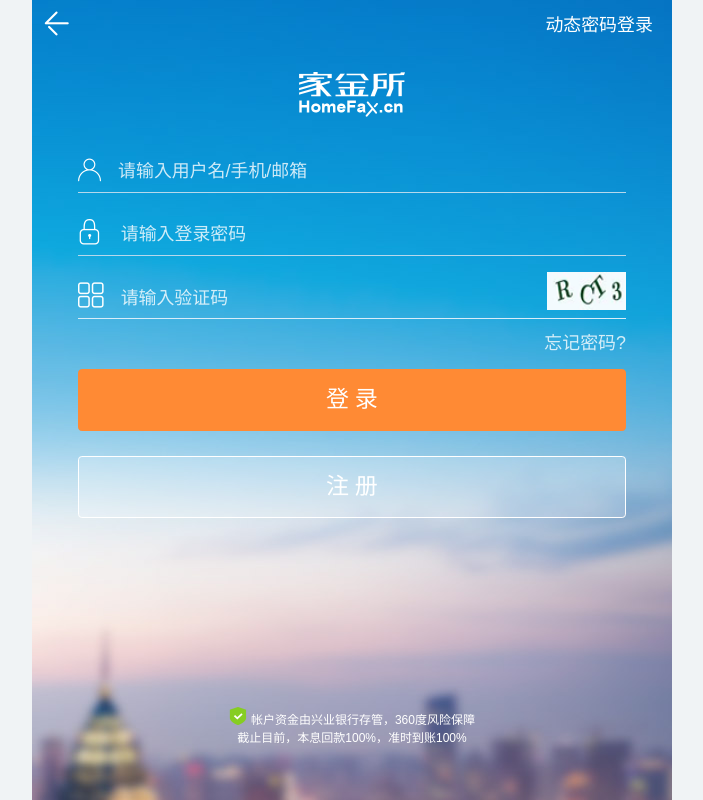
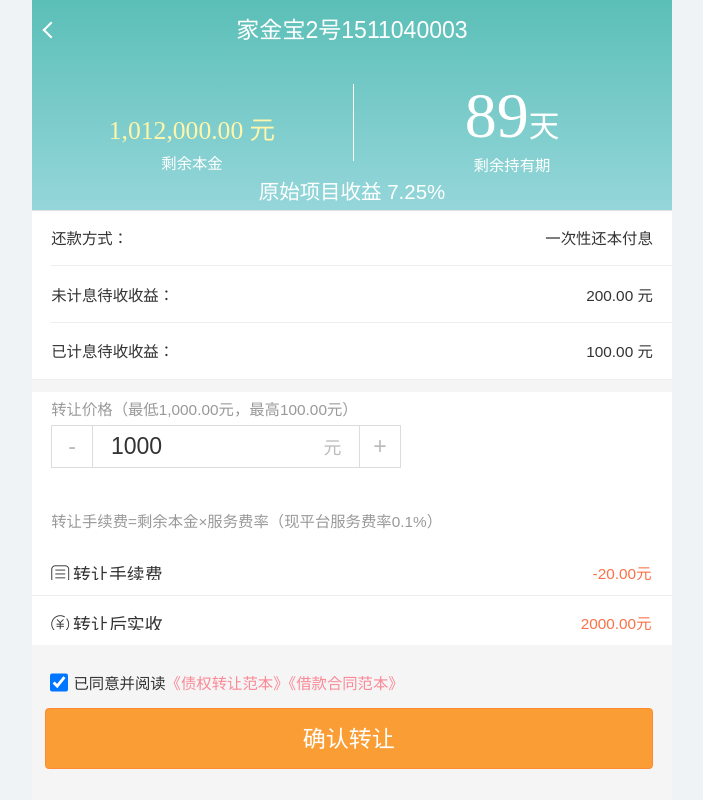
Before and after one commit to wudixiaochongzi/test, a plain HTML site: page index.html in a window 1280 px wide. Shown: the whole page, without its empty margins (288-991 px from the left). Drawn offline with Linux system fonts and the light colour scheme; files whose address does not match are found by name.

Commit message:
债权转让

```diff
--- a/index.html
+++ b/index.html
@@ -1,8 +1,9 @@
-<!DOCTYPE html>
+<!doctype html>
 <html>
 <head lang="en">
     <meta charset="utf-8">
-        <meta name="viewport" content="width=device-width,initial-scale=1.0,maximum-scale=2.0,user-scalable=no" />
+    <meta name="viewport" content="width=device-width,initial-scale=1.0,maximum-scale=1.0,user-scalable=0" />
+    <meta name="format-detection" content="telephone=no" />
     <meta name="renderer" content="webkit|ie-comp|ie-stand">
     <meta http-equiv="X-UA-Compatible" content="IE=Edge,chrome=1">
     <title>家金所</title>
@@ -14,117 +15,101 @@
 </head>
 <body class="mhome">
 <div class="global">
-            <!-- 左抽屉 -->
-            <div class="panel-overlay"></div>
-            <!-- Left Panel with Reveal effect -->
-            <div class="panel panel-left panel-reveal theme-dark leftmenu" id='panel-left-menu'>
-                <div class="content-block">
-                    <div class="leftmenu-innner">
-                        <div class="leftmenu-person">
-                            <!-- 未登录点击头像跳转登录页 -->
-                            <a href="我的账户.html">
-                                <p class="leftmenu-person-icon"><i class="icon icon-person"></i></p>
-                                <p class="leftmenu-person-name">Shaozhichao</p>
+    <!-- 站点视图 Page-->
+    <div id="invest-product-detail" class="page invest-product-detail-page experience-bind-bankcard-code">
+        <div class="content purchase-finance">
+            <!--  页面区域 -->
+            <section class="invest-product-detail">
+                <div class="gradient-head zqzr-detail-head">
+                    <a class="button button-link button-nav pull-left back" href="#" data-transition='slide-out'>
+                        <i class="arrow-left"></i>
                     </a>
+                    <div class="invest-title"><h1 class="">家金宝2号1511040003</h1></div>
+                    <div class="grid ipdp-expected-earnings">
+                        <div class="invest-para invest-para-zqzr invest-earnings">
+                            <span class="value"><em>1,012,000.00 元</em></span>
+                            <p class="label">剩余本金</p>
                         </div>
-                        <nav class="leftmenu-person-nav">
+                        <div class="invest-para invest-deadline">
+                            <span class="value"><em>89</em>天</span>
+                            <p class="label">剩余持有期</p>
+                        </div>
+                        <p class="label2">原始项目收益 7.25%</p>
+                    </div>
+                    <div class="gradient-head-wave"><div class="gradient-head-wave-inner"></div></div>
+                </div>
+
+                <div class="invest-info invest-zqzr-info">
+                    <div class="list-block">
+                        <ul>
+                            <li class="item-content">
+                                <div class="item-inner">
+                                    <div class="item-title">还款方式：</div>
+                                    <div class="item-after">一次性还本付息</div>
+                                </div>
+                            </li>
+                            <li class="item-content">
+                                <div class="item-inner">
+                                    <div class="item-title">未计息待收收益：</div>
+                                    <div class="item-after">200.00 元</div>
+                                </div>
+                            </li>
+                            <li class="item-content">
+                                <div class="item-inner">
+                                    <div class="item-title">已计息待收收益：</div>
+                                    <div class="item-after">100.00 元</div>
+                                </div>
+                            </li>
+                        </ul>
+                    </div>
+                </div>
+                <div class="finance-sum finance-sum-zqzr">
+                    <p>转让价格（最低<span>1,000.00</span>元，最高<span>100.00</span>元）</p>
+                    <div class="change-amount">
+                        <a href="javascript:;">-</a>
+                        <span><input type="text" value="1000"><em>元</em></span>
+                        <a href="javascript:;">+</a>
+                    </div>
+                    <b>转让手续费=剩余本金×服务费率（现平台服务费率0.1%）</b>
+                </div>
+                <div class="coupon-sum">
                     <ul>
                     <li>
-                                    <a href="首页.html" title=""><i class="icon-home"></i><span>首页</span></a>
+                        <div class="item-link item-content">
+                            <div class="item-inner no-link">
+                                <div class="item-title label"><i class="icon-direction"></i>转让手续费</div>
+                                <div class="item-text orange"><em id="interest">-20.00</em><em>元</em></div>
+                            </div>
+                        </div>
                     </li>
                     <li>
-                                    <a href="我要理财.html" title=""><i class="icon-money"></i><span>我要理财</span></a>
-                                </li>
-                                <li>
-                                    <a href="我要借款.html" title=""><i class="icon-loan"></i><span>我要借款</span></a>
-                                </li>
-                                <li>
-                                    <a href="我的账户.html" title=""><i class="icon-account"></i><span>我的账户</span></a>
-                                </li>
-                                <li>
-                                    <a href="个人中心.html" title=""><i class="icon-person"></i><span>个人中心</span></a>
-                                </li>
-                                <!-- 登录后显示此项 -->
-                                <li>
-                                    <a href="登录.html" title=""><i class="icon-exit"></i><span>退出</span></a>
+                        <a href="#" class="item-link item-content">
+                            <div class="item-inner no-link">
+                                <div class="item-title label"><i class="icon-account"></i>转让后实收</div>
+                                <div class="item-text orange">2000.00元</div>
+                            </div>
+                        </a>
                     </li>
                     </ul>
-                        </nav>
+                </div>
+            </section>
+            <br>
+            <div class="model-agreement"><input type="checkbox" checked><span>已同意并阅读<em><a href="协议-租赁租金债权转让协议.html">《债权转让范本》</a><a href="协议-借款合同.html">《借款合同范本》</a></em></span></div>
+            <button id="purchase_submit_button" class="submit-button button">确认转让</button>
         </div>
     </div>
 </div>
-            <!-- 站点视图 Page-->
-            <div class="page login" id="login">
-                <!--  页面区域 -->
-                <div class="content">
-                    <a class="button button-link button-nav pull-left back back-sp" href="#"  data-panel='#panel-left-demo' data-transition='slide-out'><i class=" icon-back"></i></a>
-                    <div class="wu-login-change">动态密码登录</div>
-                    <h1 class="logo">家金宝</h1>
-                    <!--密码登录-->
-                    <div class="login-form psw-login-form">
-                        <div class="form-group logname">
-                            <i class="icon-person"></i>
-                            <input type="text" class="" placeholder="请输入用户名/手机/邮箱" />
-                        </div>
-                        <div class="form-group logpwd">
-                            <i class="icon-lock"></i>
-                            <input type="password" class="" placeholder="请输入登录密码" maxlength="18" />
-                        </div>
-                        <div class="form-group verifycode">
-                            <i class="icon-vcode"></i>
-                            <input type="text" class="" placeholder="请输入验证码" maxlength="4"/>
-                            <a class="verifycode-img" href="javascript:;" title=""><img src="img/qrcode.png" alt=""></a>
-                        </div>
-                        <div class="login-forget-pwd"><a href="忘记登陆密码-输入手机号.html" title="">忘记密码?</a></div>
-                        <div class="form-group logbtn">
-                            <button class="button button-block button-big button-primary button-log" title="">登 录</button>
-                        </div>
-                        <a class="button button-big button-reg" href="注册-填写手机号.html" title="">注 册</a>
-                    </div>
-                    <!--动态密码登录-->
-                    <div class="login-form actPsw-login-form" style="display: none;">
-                        <div class="form-group logname">
-                            <i class="icon-person"></i>
-                            <input type="text" class="" placeholder="请输入用户名/手机/邮箱" />
-                        </div>
-                        <div class="form-group logpwd">
-                            <i class="icon-lock"></i>
-                            <input type="text" class="" placeholder="6位动态密码" maxlength="6" />
-                            <div class="login-phone-code">获取验证码</div>
-                        </div>
 
-                        <div class="form-group logbtn">
-                            <button class="button button-block button-big button-primary button-log" title="">登 录</button>
-                        </div>
-                        <a class="button button-big button-reg" href="注册-填写手机号.html" title="">注 册</a>
-                    </div>
-                    <div class="announcement">
-                        <p><i class=""></i>帐户资金由兴业银行存管，360度风险保障<br>截止目前，本息回款100%，准时到账100%</p>
-                    </div>
-                </div>
-            </div>
-        </div>
-		<div class="modal modal-in" style="display: none; margin-top: -87px;"><div class="modal-inner"><div class="modal-text">提示信息：用户名或密码输入错误，您还可以尝试3次，超过5次将被锁定。</div></div><div class="modal-buttons "><span class="modal-button modal-button-bold">忘记密码</span><span class="modal-button modal-button-bold">确定</span></div></div>
 <!-- jquery库及所引用js文件 -->
 <script type="text/javascript" src="js/zepto.js"></script>
 <script type="text/javascript" src="js/global.js"></script>
 <script type="text/javascript" src="js/my.js"></script>
 <script>
-            $(function(){
-                var loginChange=$(".wu-login-change");
-                var pswLogin=$('.psw-login-form');
-                var actPswLogin=$('.actPsw-login-form');
-                loginChange.click(function(){
-                    if (loginChange.text()=='动态密码登录'){
-                        pswLogin.css('display','none');
-                        actPswLogin.css('display','block');
-                        loginChange.text('密码登录');
-                    }else if(loginChange.text()=='密码登录'){
-                        pswLogin.css('display','block');
-                        actPswLogin.css('display','none');
-                        loginChange.text('动态密码登录');
-                    }
-                })
+    /* demo跳转页面使用 */
+    $(function () {
+        $("button").click(function () {
+            window.location = "#.html";
+        });
     })
 </script>
 </body>
```
Also changed, not shown: css/global.css. Lines whose indentation alone changed are shown as unchanged.
